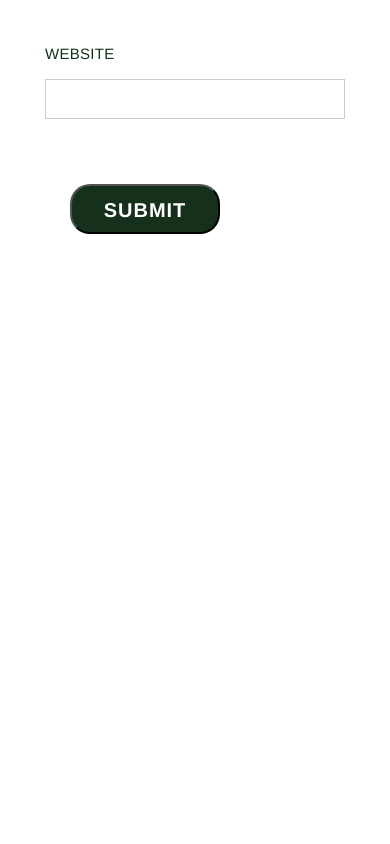
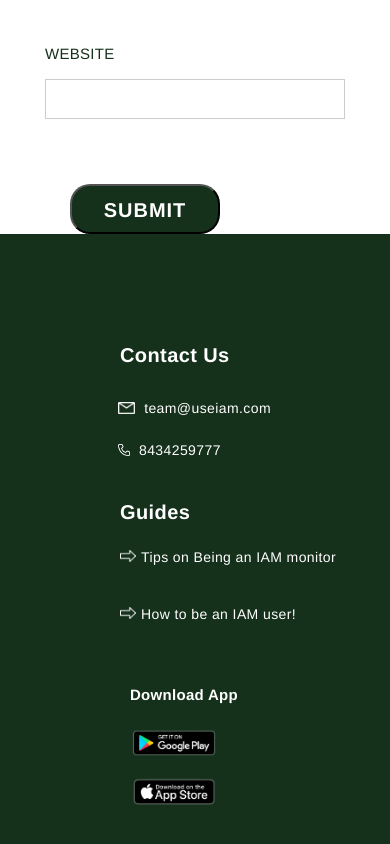
Before and after one commit to Dreampotential-org/useiam-site, a React (Create React App) app: page / in a window 390 px wide. Shown: the part 8331-9175 px from the top of the page. Before the commit the page ends 8565 px from the top, so only its background shows below. Built offline with nearby package versions, Linux system fonts and the light colour scheme.

Commit message:
Worked on footer and api binding

```diff
--- a/src/App.js
+++ b/src/App.js
@@ -10,6 +10,7 @@ import SixthSection from './components/SIxthSection/SixthSection';
 import FourthSection from './components/FourthSection/FourthSection';
 import NineSection from './components/NineSection/NineSection';
 import Tenthsection from './tenthSection/TenthSection';
+import TenthSection from './components/TenthSection/TenthSection';
 import SeventhSection from './components/SeventhSection/SeventhSection';
 
 
@@ -27,7 +28,7 @@ function App() {
      <SeventhSection/>
      <EighthSection/>
      <NineSection/>
-     {/* <Tenthsection/> */}
+     <TenthSection/>
     </div>
   );
 }
--- /dev/null
+++ b/src/components/TenthSection/TenthSection.css
@@ -0,0 +1,467 @@
+.footer {
+  /* justify-content: space-around;
+  display: flex; */
+  color: white;
+  background: #15301b;
+  height: 100%;
+  padding-top: 0%;
+}
+.guide-div {
+  text-align: left;
+
+}
+.guides {
+padding-bottom: 150px;
+  justify-content: center;
+  font-family: "Helvetica";
+  font-style: normal;
+  font-weight: 700;
+  font-size: 40px;
+  /* line-height: 46px; */
+  letter-spacing: 0.02em;
+  margin-right: 50px;
+  color: #ffffff;
+}
+.contact {
+  padding-top: 50px;
+  text-align: left;
+
+  margin-left: 127px;
+  width: 315px;
+  height: 75px;
+  left: 198px;
+  top: 8001px;
+
+  font-family: "Helvetica";
+  font-style: normal;
+  font-weight: 700;
+  font-size: 40px;
+  line-height: 46px;
+  letter-spacing: 0.02em;
+
+  color: #ffffff;
+}
+
+.sublist {
+  display: flex;
+  padding-top: 20px;
+  font-family: "Helvetica";
+  font-style: normal;
+  font-weight: 400;
+  font-size: 35px;
+
+  color: #ffffff;
+}
+.sublist1 {
+  display: flex;
+  padding-top: 20px;
+  font-family: "Helvetica";
+  font-style: normal;
+  font-weight: 400;
+  font-size: 35px;
+
+  color: #ffffff;
+}
+.mail-png {
+  height: 20px;
+  margin-right: 17px;
+  margin-top: 15px;
+  justify-content: center;
+}
+.phone-png {
+  height: 30px;
+  margin-right: 17px;
+  margin-top: 8px;
+  justify-content: center;
+}
+.downloadapp {
+  font-family: "Helvetica";
+  font-style: normal;
+  font-weight: 700;
+  font-size: 40px;
+  line-height: 46px;
+  letter-spacing: 0.02em;
+
+  color: #ffffff;
+  padding-top: 50px;
+  margin-bottom: 50px;
+  text-align: right;
+  margin-right: 80px;
+  padding-bottom: 150px;
+}
+.googleplay-png {
+  margin-top: 10px;
+  height: 87px;
+  margin-right: 149px;
+  padding-bottom: 10px;
+}
+.appStore-png {
+  height: 80px;
+  margin-right: 149px;
+
+
+}
+.arrow-png {
+  height: 30px;
+  margin-right: 17px;
+  margin-top: 8px;
+  justify-content: center;
+}
+.contact-us {
+}
+
+@media (min-width: 1024px) and (max-width: 1124px) {
+  .contact {
+    font-size: 25px;
+  }
+  .sublist {
+    font-size: 15px;
+    margin-bottom: -5px;
+  }
+  .sublist1 {
+    font-size: 15px;
+    margin-bottom: -5px;
+  }
+
+  .footer {
+
+    display: flex;
+    width: auto;
+  }
+  .guide-div{
+    font-size: 22px;
+    margin-top: -8px;
+  }
+
+  .phone-png{
+    height: 24px;
+  }
+  .mail-png{
+      height: 20px;
+  }
+  .guides{
+    font-size: 30px;
+    margin-top: 32px;
+    margin-left: 53px;
+
+  }.arrow-png{
+    margin-top: 3px;
+    height: 17px;
+
+  }.sublist-div{
+    font-size: 12px !important;
+    margin-top: 9px;
+  }
+  .downloadapp {
+
+    font-size: 20px;
+  }.googleplay-png{
+      height: 50px;
+  }
+  .appStore-png{
+      height: 40px;
+  }
+}
+
+@media (min-width: 768px) and (max-width: 840px) {
+    .contact {
+      font-size: 20px;
+      margin-left: 43px;
+    }
+    .sublist {
+      font-size: 16px;
+    }
+    .sublist1 {
+      font-size: 16px;
+    }
+
+
+    .footer {
+
+      display: flex;
+      width: auto;
+    }
+
+    .phone-png{
+      height: 24px;
+    }
+    .mail-png{
+        height: 20px;
+    }
+    .guides{
+      font-size: 20px;
+      padding-top: 59px;
+
+
+    }
+    .guide-div{
+      font-size: 20px;
+    margin-left: 80px;
+    }.arrow-png{
+        height: 12px;
+
+    }.sublist-div{
+      font-size: 16px !important;
+      margin-top: 19px;
+    }
+    .downloadapp {
+  margin-right: 10px;
+      font-size: 18px;
+      margin-bottom: 74px;
+    }.googleplay-png{
+        height: 50px;
+    }
+    .appStore-png{
+        height: 40px;
+    }
+  }
+
+@media (min-width: 425px) and (max-width: 525px) {
+  .contact {
+    font-size: 25px;
+margin-left: 120px;
+  }.contact-us {
+margin-left: 120px;
+  }
+  .phone-png{
+    height: 12px;
+    margin-right: 9px;
+    margin-top: 17px;
+
+}
+.mail-png{
+    height: 12px;
+    margin-right: 9px;
+    margin-top: 17px;
+
+}
+  .sublist {
+      font-size: 16px;
+
+
+  }  .sublist1 {
+    font-size: 16px;
+    margin-top: -30px;
+
+}.guide-div{
+    font-size: 25px;
+    margin-top: 180px;
+    margin-left: 120px;
+  }.arrow-png{
+      height: 10px;
+
+  }.sublist-div{
+
+    font-size: 16px !important;
+    margin-left: 110px;
+  }.downloadapp{
+  font-size: 15px;
+  margin-right: 60px;
+  margin-top: -160px !important;
+  }.googleplay-png{
+    height: 50px;
+
+    margin-right: 113px;
+  }.appStore-png{
+    height: 40px;
+
+    margin-right: 113px;
+  }.download{
+    font-size: 25px;
+
+  }
+}
+@media (min-width: 375px) and (max-width: 400px) {
+    .contact {
+      font-size: 20px;
+      width: auto;
+      margin-left: 120px;
+    }.contact-us {
+        margin-left: 141px;
+    }
+    .sublist {
+        font-size: 14px;
+        margin-left: -17px;
+        margin-top: -13px;
+    }
+    .sublist1 {
+      font-size: 14px;
+      margin-left: -17px;
+
+      margin-top: -40px;
+  }
+
+
+    .footer {
+
+      display: flex;
+      width: auto;
+    }
+
+    .phone-png{
+        height: 12px;
+        margin-right: 9px;
+        margin-top: 17px;
+
+    }
+    .mail-png{
+        height: 12px;
+        margin-right: 9px;
+        margin-top: 17px;
+
+    }
+    .guides{
+      font-size: 20px;
+      padding-top: 60px;
+
+    }.guide-div{
+      font-size: 20px;
+      margin-top: 80px;
+      margin-left: 120px;
+    }.arrow-png{
+        height: 12px;
+        margin-right: 5px;
+        margin-top: 10px;
+        margin-top: 3px;
+
+    }.sublist-div{
+      font-size: 14px !important;
+      margin-left: 105px;
+    }
+    .downloadapp {
+
+      font-size: 15px;
+
+      margin-right: 72px !important;
+      margin-top: -169px !important;
+
+
+    }.googleplay-png{
+        height: 39px;
+        margin-right: 102px;
+    }
+    .appStore-png{
+        height: 29px;
+        margin-right: 102px;
+    }
+  }
+
+@media (min-width: 320px) and (max-width: 360px) {
+
+
+
+  .contact {
+    font-size: 18px;
+
+    margin-left: 107px;
+    width: auto;
+  }.contact-us {
+      margin-left: 141px;
+  }
+  .sublist {
+      font-size: 16px;
+    margin-left: -26px;
+      margin-top: -13px;
+  }
+  .sublist1 {
+    font-size: 16px;
+    margin-left: -26px;
+
+    margin-top: -40px;
+}
+
+
+  .footer {
+
+    display: flex;
+    width: auto;
+  }
+
+  .phone-png{
+      height: 12px;
+      margin-right: 9px;
+      margin-top: 17px;
+
+  }
+  .mail-png{
+      height: 12px;
+      margin-right: 9px;
+      margin-top: 17px;
+
+  }
+  .guides{
+    font-size: 18px;
+    padding-top: 60px;
+    margin-left: -8px;
+
+  }.guide-div{
+    font-size: 20px;
+    margin-top: 80px;
+    margin-left: 120px;
+  }.arrow-png{
+      height: 12px;
+      margin-right: 5px;
+      margin-top: 10px;
+      margin-top: 5px;
+
+  }.sublist-div{
+    font-size: 16px !important;
+    margin-left: 81px;
+  }
+  .downloadapp {
+    margin-right: 25px !important;
+      font-size: 18px;
+      margin-top: -177px !important;
+
+  }.googleplay-png{
+      height: 45px;
+      margin-right: 97px;
+  }
+  .appStore-png{
+      height: 36px;
+      margin-right: 97px;
+  }
+}
+
+
+.download {
+  margin-right: 80px;
+}
+.sublist-div{
+    display: flex;
+    padding-top: 20px;
+    font-family: "Helvetica";
+    font-style: normal;
+    font-weight: 400;
+    font-size: 35px;
+
+    color: #ffffff;
+}
+.socail-icons{
+float: left;
+margin-right: 25px;
+
+}
+
+
+
+@media (min-width: 1440px) and (max-width: 1500px) {
+
+  .guides{
+    font-size: 40px;
+    margin-left: 91px;
+
+
+  }
+  .contact{
+    font-size: 40px;
+  }.arrow-png{
+      height: 16px;
+      margin-right: 5px;
+
+      margin-top: 9px;
+
+  }.sublist-div{
+    font-size: 25px !important;
+  }
+}
--- /dev/null
+++ b/src/components/TenthSection/TenthSection.js
@@ -0,0 +1,74 @@
+import React from "react";
+
+import "./TenthSection.css";
+import googleplay from "../../Assets/googleplay.png";
+import appStore from "../../Assets/appstore.png";
+import arrow from "../../Assets/Arrow.png";
+import mail from "../../Assets/mail.png";
+import phone from "../../Assets/phone.png";
+import Container from "react-bootstrap/Container";
+import Row from "react-bootstrap/Row";
+import Col from "react-bootstrap/Col";
+
+const Tenthsection = () => {
+  return (
+    <div className="footer pt-5">
+      <div className="row">
+        <div className="col-md-4 col-sm-12 align-self-start">
+          <div className="">
+            <div className="contact">
+              <div className="">Contact Us</div>
+              <div className="mail">
+                <p className="sublist">
+                  {" "}
+                  <img className="mail-png  " src={mail} alt="Man" />
+                  team@useiam.com
+                </p>
+              </div>
+
+              <p className="sublist1">
+                {" "}
+                <img className="phone-png " src={phone} alt="Man" />
+                8434259777
+              </p>
+            </div>
+          </div>
+        </div>
+
+        <div className="col-md-4 col-sm-12 align-self-center">
+          <div className="">
+            {" "}
+            <div className="guides">
+              <div className="guide-div">Guides</div>
+              <div className="arrow">
+                <p className="sublist-div">
+                  {" "}
+                  <img className="arrow-png " src={arrow} alt="Man" />
+                  Tips on Being an IAM monitor{" "}
+                </p>
+              </div>
+
+              <p className="sublist-div">
+                {" "}
+                <img className="arrow-png " src={arrow} alt="Man" />
+                How to be an IAM user!
+              </p>
+            </div>
+          </div>
+        </div>
+
+        <div className="col-md-4 col-sm-12 align-self-end">
+          <div className="downloadapp">
+            <div className="download">Download App</div>
+            <div className="socail-icon">
+              <img className="googleplay-png " src={googleplay} alt="img" />
+            </div>
+            <img className="appStore-png " src={appStore} alt="img" />
+          </div>
+        </div>
+      </div>
+    </div>
+  );
+};
+
+export default Tenthsection;
```
